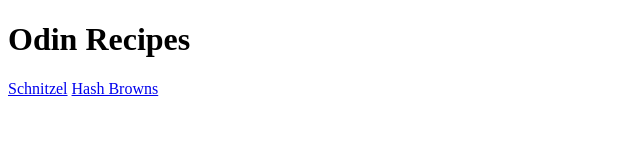
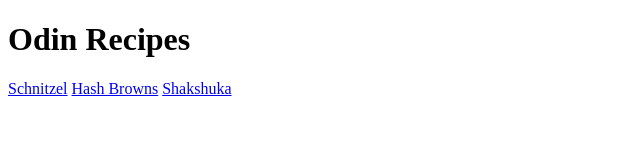
Before and after one commit to ChaosWalker3/odin-recipes, a plain HTML site: page index.html in a window 1280 px wide. Shown: the full height of the page, 0-640 px from the left. Drawn offline with Linux system fonts and the light colour scheme.

Commit message:
Add link to Shakshuka recipewebsite in index.html

```diff
--- a/index.html
+++ b/index.html
@@ -9,5 +9,6 @@
     <h1>Odin Recipes</h1>
     <a href="recipes/schnitzel.html">Schnitzel</a>
     <a href="recipes/hash_brown.html">Hash Browns</a>
+    <a href="recipes/shakshuka.html">Shakshuka</a>
 </body>
 </html>
```
